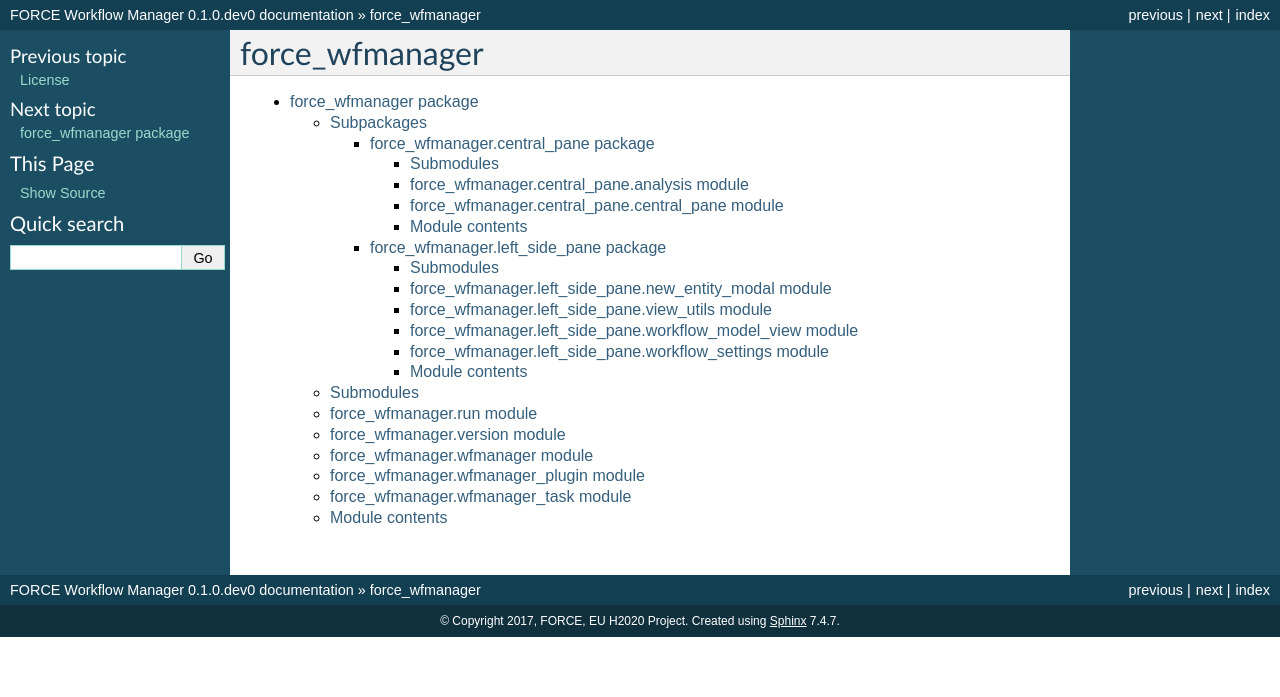
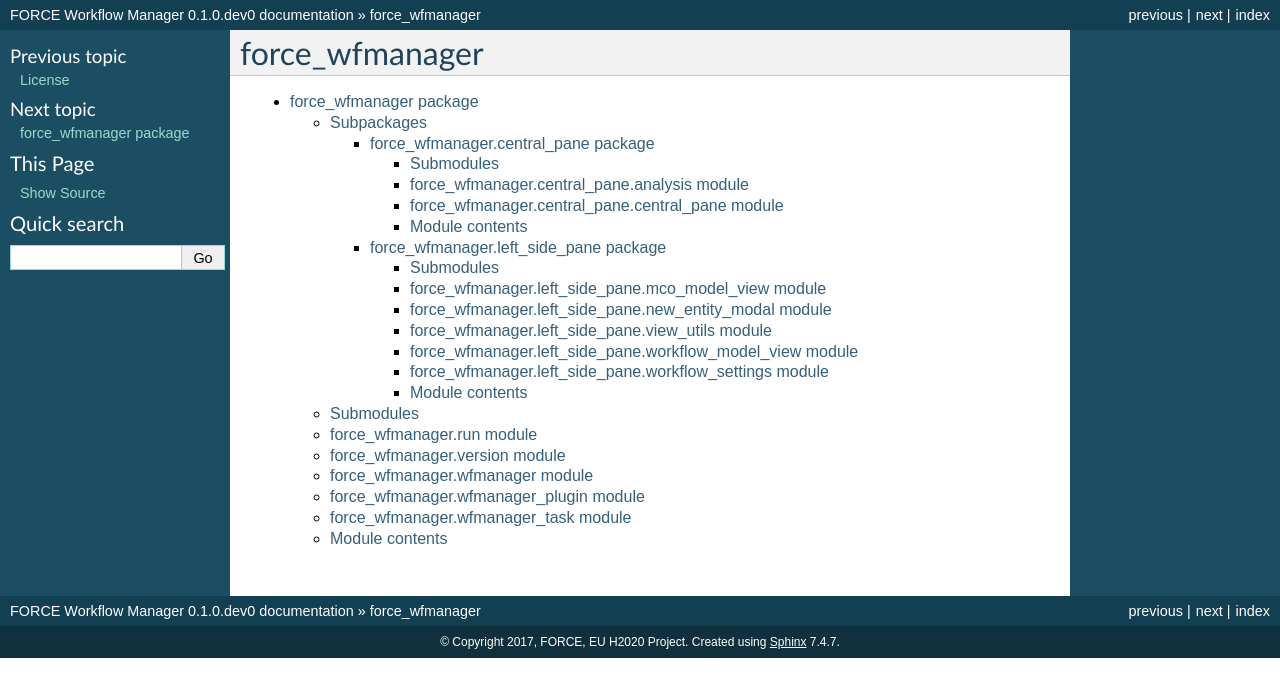
Before and after one commit to force-h2020/force-wfmanager, a Sphinx documentation site: the page built from doc/source/api/modules.rst, in a window 1280 px wide. Shown: the top 697 px of the page. Built offline with Sphinx 7.4.7, drawn with Linux system fonts in a browser that asks for light colours.

Commit message:
Make doc

```diff
--- a/doc/source/api/force_wfmanager.left_side_pane.rst
+++ b/doc/source/api/force_wfmanager.left_side_pane.rst
@@ -3,6 +3,14 @@ force_wfmanager.left_side_pane package
 
 Submodules
 ----------
+
+force_wfmanager.left_side_pane.mco_model_view module
+----------------------------------------------------
+
+.. automodule:: force_wfmanager.left_side_pane.mco_model_view
+    :members:
+    :undoc-members:
+    :show-inheritance:
 
 force_wfmanager.left_side_pane.new_entity_modal module
 ------------------------------------------------------
```
